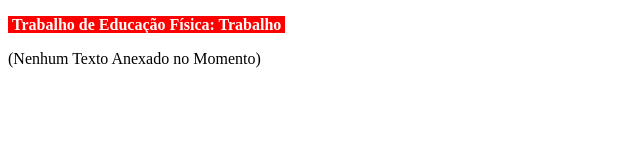
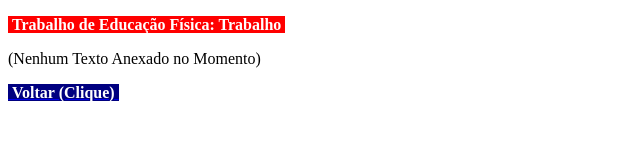
Before and after one commit to UltimateStrength/Trabalho, a plain HTML site: page pagina.html in a window 1280 px wide. Shown: the whole page, without its empty margins (0-640 px from the left). Drawn offline with Linux system fonts and the light colour scheme.

Commit message:
Add files via upload

```diff
--- a/pagina.html
+++ b/pagina.html
@@ -9,5 +9,7 @@
 <body>
     <p><strong><span style="background-color: #ff0000; color: #ffffff;">&nbsp;Trabalho de Educa&ccedil;&atilde;o F&iacute;sica: Trabalho&nbsp;</span></strong></p>
     <p>(Nenhum Texto Anexado no Momento)</p>
+
+    <p><a href="https://ultimatestrength.github.io/SiteGeral/"><span style="color: #ffffff; background-color: #000080;"><strong>&nbsp;Voltar (Clique)&nbsp;</strong></span></a></p>
 </body>
 </html>
```
